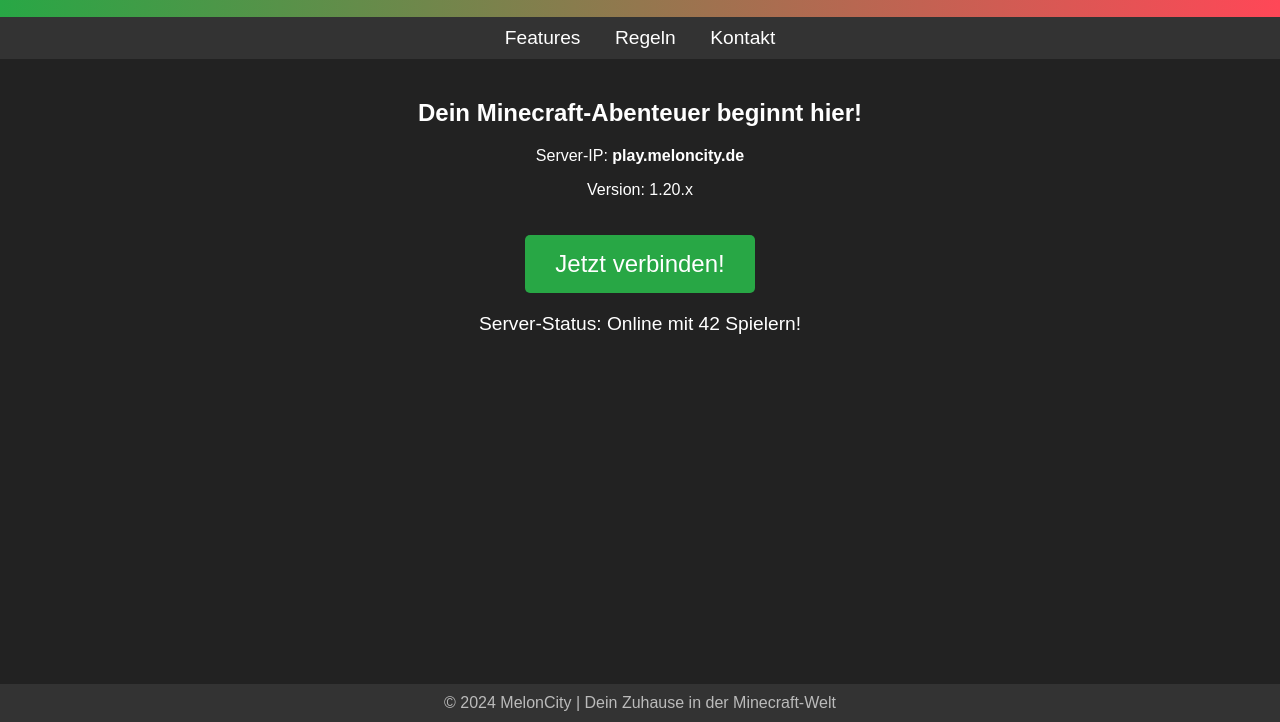
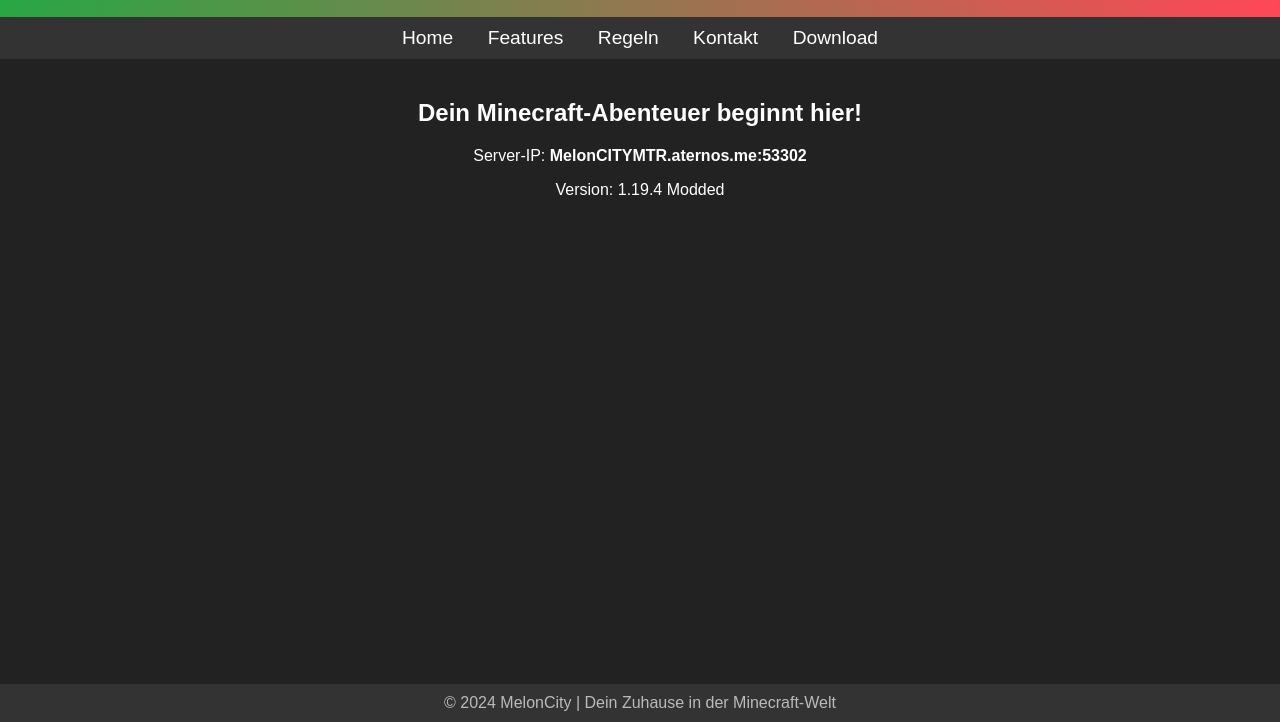
Before and after one commit to MelonVRCoder/meloncity, a plain HTML site: page index.html in a window 1280 px wide. Shown: the part 78-800 px from the top of the page. Drawn offline with Linux system fonts and the light colour scheme.

Commit message:
Update index.html

```diff
--- a/index.html
+++ b/index.html
@@ -35,6 +35,7 @@
             text-decoration: none;
             margin: 0 15px;
             font-size: 1.2em;
+            cursor: pointer;
         }
 
         nav a:hover {
@@ -46,19 +47,12 @@
             text-align: center;
         }
 
-        .btn {
-            display: inline-block;
-            margin-top: 20px;
-            padding: 15px 30px;
-            background-color: #28a745;
-            color: #fff;
-            text-decoration: none;
-            font-size: 1.5em;
-            border-radius: 5px;
+        .hidden {
+            display: none;
         }
 
-        .btn:hover {
-            background-color: #218838;
+        .visible {
+            display: block;
         }
 
         footer {
@@ -70,12 +64,6 @@
             bottom: 0;
             width: 100%;
         }
-
-        /* Dynamischer Status */
-        .status {
-            margin-top: 20px;
-            font-size: 1.2em;
-        }
     </style>
 </head>
 <body>
@@ -85,18 +73,48 @@
     </header>
 
     <nav>
-        <a href="#features">Features</a>
-        <a href="#rules">Regeln</a>
-        <a href="#contact">Kontakt</a>
+        <a onclick="showPage('home')">Home</a>
+        <a onclick="showPage('features')">Features</a>
+        <a onclick="showPage('rules')">Regeln</a>
+        <a onclick="showPage('contact')">Kontakt</a>
+        <a href="https://example.com" target="_blank">Download</a>
     </nav>
 
     <div class="container">
-        <h2>Dein Minecraft-Abenteuer beginnt hier!</h2>
-        <p>Server-IP: <strong>play.meloncity.de</strong></p>
-        <p>Version: 1.20.x</p>
-        <a class="btn" href="#">Jetzt verbinden!</a>
+        <!-- Home-Section -->
+        <div id="home" class="visible">
+            <h2>Dein Minecraft-Abenteuer beginnt hier!</h2>
+            <p>Server-IP: <strong>MelonCITYMTR.aternos.me:53302</strong></p>
+            <p>Version: 1.19.4 Modded</p>
+        </div>
 
-        <div class="status" id="status">Lade Server-Status...</div>
+        <!-- Features-Section -->
+        <div id="features" class="hidden">
+            <h2>Server Features</h2>
+            <ul>
+                <li>🌟 Spannender Transport</li>
+                <li>Erkunde die Welt!</li>
+                <li>Finde Freunde!</li>
+            </ul>
+        </div>
+
+        <!-- Regeln-Section -->
+        <div id="rules" class="hidden">
+            <h2>Regeln</h2>
+            <ol>
+                <li>Sei respektvoll gegenüber anderen Spielern.</li>
+                <li>Kein Hacken oder Cheaten.</li>
+                <li>Halte dich an die Server-Richtlinien.</li>
+            </ol>
+        </div>
+
+        <!-- Kontakt-Section -->
+        <div id="contact" class="hidden">
+            <h2>Kontakt</h2>
+            <p>Fragen? Probleme? Schreib uns!</p>
+            <p>Email: <a href="mailto:support@meloncity.de">support@meloncity.de</a></p>
+            <p>Discord: <a href="#">MelonCity Discord</a></p>
+        </div>
     </div>
 
     <footer>
@@ -104,15 +122,22 @@
     </footer>
 
     <script>
-        // Beispiel: Server-Status-Demo
-        function loadServerStatus() {
-            // Simuliere Server-Status
-            const status = "Online mit 42 Spielern!";
-            document.getElementById("status").innerText = "Server-Status: " + status;
+        // Funktion zum Umschalten zwischen Seiten
+        function showPage(pageId) {
+            // Alle Seiten-Abschnitte ausblenden
+            const sections = document.querySelectorAll('.container > div');
+            sections.forEach(section => {
+                section.classList.remove('visible');
+                section.classList.add('hidden');
+            });
+
+            // Die gewählte Seite einblenden
+            const activeSection = document.getElementById(pageId);
+            if (activeSection) {
+                activeSection.classList.remove('hidden');
+                activeSection.classList.add('visible');
+            }
         }
-
-        // Status nach 1 Sekunde laden
-        setTimeout(loadServerStatus, 1000);
     </script>
 </body>
 </html>
```
